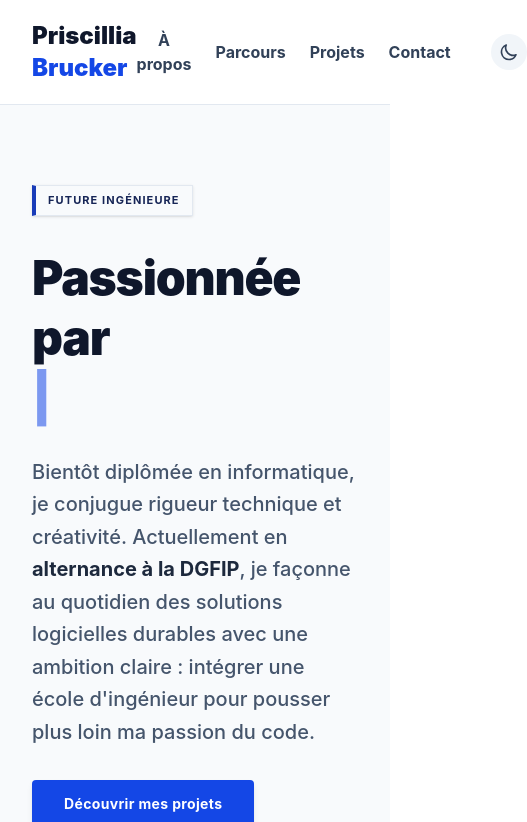
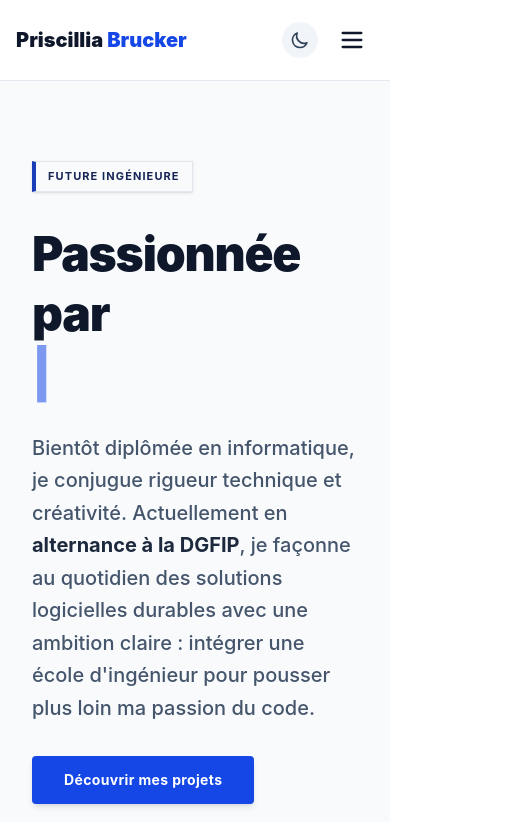
Before and after one commit to Priscillia-B/Portfolio, a React app: page / in a window 390 px wide. Shown: the top 822 px of the page, 527 px wide, since content can reach past the window. Built offline with nearby package versions, Linux system fonts and the light colour scheme; the HTML template or start-up script is replaced by a standard one.

Commit message:
Added mobile hamburger menu

```diff
--- a/src/components/Navbar.jsx
+++ b/src/components/Navbar.jsx
@@ -4,23 +4,33 @@ import { Link, useLocation, useNavigate } from "react-router-dom";
 function Navbar() {
   const location = useLocation();
   const navigate = useNavigate();
-  const [isDark, setIsDark] = useState(false);
+
+  const [isDark, setIsDark] = useState(
+    localStorage.getItem("theme") === "dark",
+  );
+
+  const [isMenuOpen, setIsMenuOpen] = useState(false);
 
   useEffect(() => {
     if (isDark) {
       document.documentElement.classList.add("dark");
+      localStorage.setItem("theme", "dark");
     } else {
       document.documentElement.classList.remove("dark");
+      localStorage.setItem("theme", "light");
     }
   }, [isDark]);
 
   const handleScroll = (sectionId) => {
+    setIsMenuOpen(false);
+
     if (location.pathname === "/") {
       document
         .getElementById(sectionId)
         ?.scrollIntoView({ behavior: "smooth" });
     } else {
       navigate("/");
+
       setTimeout(() => {
         document
           .getElementById(sectionId)
@@ -29,23 +39,45 @@ function Navbar() {
     }
   };
 
+  const links = [
+    { label: "À propos", id: "a-propos" },
+    { label: "Parcours", id: "parcours" },
+    { label: "Projets", id: "projets" },
+    { label: "Contact", id: "contact" },
+  ];
+
   return (
-    <nav className="sticky top-0 z-50 bg-white/90 dark:bg-slate-900/90 backdrop-blur-md border-b border-slate-200 dark:border-slate-800 px-8 py-5 flex justify-between items-center transition-colors">
+    <nav
+      aria-label="Navigation principale"
+      className="sticky top-0 z-50 border-b border-slate-200 dark:border-slate-800 bg-white/95 dark:bg-slate-900/95 backdrop-blur-sm"
+    >
+      <div className="max-w-7xl mx-auto px-4 sm:px-6 lg:px-8 h-20 flex items-center justify-between">
         <Link
           to="/"
-        className="text-2xl font-black text-slate-900 dark:text-white"
+          aria-label="Retour à l'accueil"
+          className="text-xl sm:text-2xl font-black text-slate-900 dark:text-white"
         >
           Priscillia
           <span className="text-blue-700 dark:text-blue-500"> Brucker</span>
         </Link>
-      <div className="flex items-center gap-6 font-bold text-slate-700 dark:text-slate-300">
-        <button onClick={() => handleScroll("a-propos")}>À propos</button>
-        <button onClick={() => handleScroll("parcours")}>Parcours</button>
-        <button onClick={() => handleScroll("projets")}>Projets</button>
-        <button onClick={() => handleScroll("contact")}>Contact</button>
+
+        <div className="hidden md:flex items-center gap-8">
+          {links.map((link) => (
             <button
+              key={link.id}
+              onClick={() => handleScroll(link.id)}
+              className="cursor-pointer font-semibold text-slate-700 dark:text-slate-300 hover:text-blue-700 dark:hover:text-blue-500 transition-colors duration-200"
+            >
+              {link.label}
+            </button>
+          ))}
+
+          <button
+            aria-label={
+              isDark ? "Activer le mode clair" : "Activer le mode sombre"
+            }
             onClick={() => setIsDark(!isDark)}
-          className="ml-4 p-2 rounded-full bg-slate-100 dark:bg-slate-800"
+            className="cursor-pointer p-2 rounded-full bg-slate-100 dark:bg-slate-800 text-slate-700 dark:text-slate-200 hover:scale-105 transition"
           >
             {isDark ? (
               <svg
@@ -78,6 +110,92 @@ function Navbar() {
             )}
           </button>
         </div>
+
+        <div className="flex items-center gap-3 md:hidden">
+          <button
+            aria-label={
+              isDark ? "Activer le mode clair" : "Activer le mode sombre"
+            }
+            onClick={() => setIsDark(!isDark)}
+            className="cursor-pointer p-2 rounded-full bg-slate-100 dark:bg-slate-800 text-slate-700 dark:text-slate-200"
+          >
+            {isDark ? (
+              <svg
+                className="w-5 h-5"
+                fill="none"
+                viewBox="0 0 24 24"
+                stroke="currentColor"
+              >
+                <path
+                  strokeLinecap="round"
+                  strokeLinejoin="round"
+                  strokeWidth={2}
+                  d="M12 3v1m0 16v1m9-9h-1M4 12H3m15.364 6.364l-.707-.707M6.343 6.343l-.707-.707m12.728 0l-.707.707M6.343 17.657l-.707.707M16 12a4 4 0 11-8 0 4 4 0 018 0z"
+                />
+              </svg>
+            ) : (
+              <svg
+                className="w-5 h-5"
+                fill="none"
+                viewBox="0 0 24 24"
+                stroke="currentColor"
+              >
+                <path
+                  strokeLinecap="round"
+                  strokeLinejoin="round"
+                  strokeWidth={2}
+                  d="M20.354 15.354A9 9 0 018.646 3.646 9.003 9.003 0 0012 21a9.003 9.003 0 008.354-5.646z"
+                />
+              </svg>
+            )}
+          </button>
+
+          <button
+            aria-label="Ouvrir le menu"
+            onClick={() => setIsMenuOpen(!isMenuOpen)}
+            className="cursor-pointer p-2 text-slate-900 dark:text-white"
+          >
+            <svg
+              className="w-7 h-7"
+              fill="none"
+              viewBox="0 0 24 24"
+              stroke="currentColor"
+            >
+              {isMenuOpen ? (
+                <path
+                  strokeLinecap="round"
+                  strokeLinejoin="round"
+                  strokeWidth={2}
+                  d="M6 18L18 6M6 6l12 12"
+                />
+              ) : (
+                <path
+                  strokeLinecap="round"
+                  strokeLinejoin="round"
+                  strokeWidth={2}
+                  d="M4 6h16M4 12h16M4 18h16"
+                />
+              )}
+            </svg>
+          </button>
+        </div>
+      </div>
+
+      {isMenuOpen && (
+        <div className="md:hidden border-t border-slate-200 dark:border-slate-800 bg-white dark:bg-slate-900">
+          <div className="flex flex-col py-2">
+            {links.map((link) => (
+              <button
+                key={link.id}
+                onClick={() => handleScroll(link.id)}
+                className="cursor-pointer px-6 py-4 text-left font-medium text-slate-700 dark:text-slate-300 hover:bg-slate-100 dark:hover:bg-slate-800 transition"
+              >
+                {link.label}
+              </button>
+            ))}
+          </div>
+        </div>
+      )}
     </nav>
   );
 }
```
Lines whose indentation alone changed are shown as unchanged.
